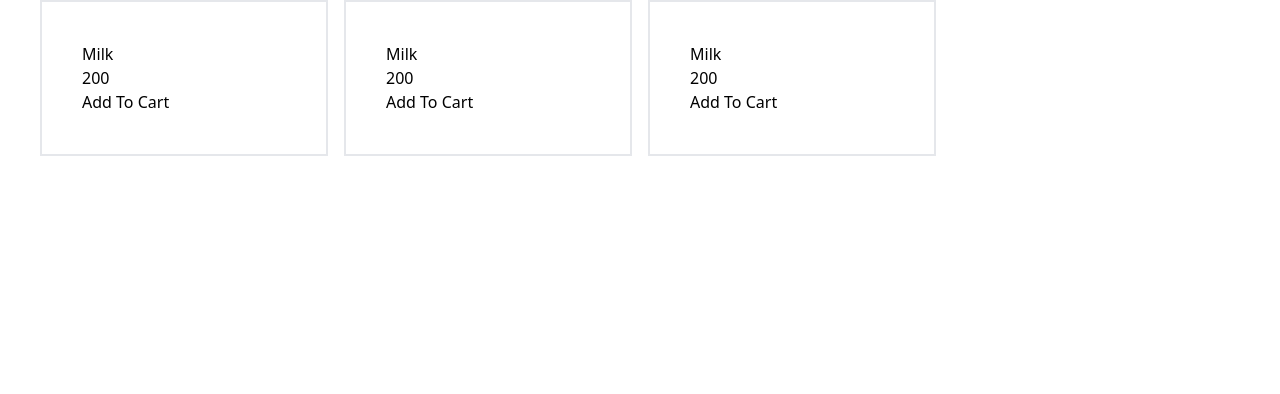
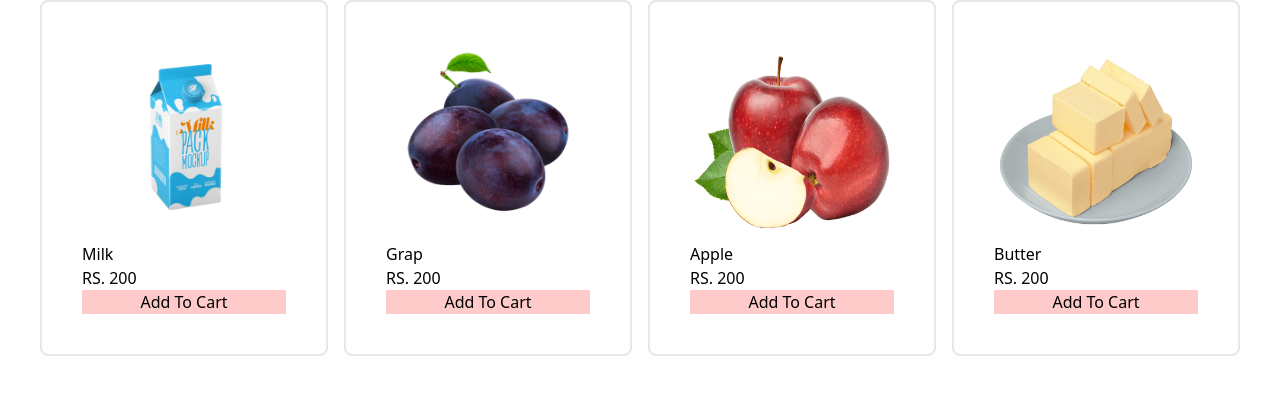
Before and after one commit to samsaw777/bookList, a plain HTML site: page index.html in a window 1280 px wide. Drawn offline with nearby package versions, Linux system fonts and the light colour scheme.

Commit message:
Images added into the folder and blueprint for the Items created

```diff
--- a/Items.js
+++ b/Items.js
@@ -3,14 +3,22 @@ const groceryItemsList = [
   {
     name: "Milk",
     price: 200,
+    url: "Images/milk.png",
   },
   {
-    name: "Milk",
+    name: "Grap",
     price: 200,
+    url: "Images/graps.png",
   },
   {
-    name: "Milk",
+    name: "Apple",
     price: 200,
+    url: "Images/apple.png",
+  },
+  {
+    name: "Butter",
+    price: 200,
+    url: "Images/butter.png",
   },
 ];
 
--- a/index.html
+++ b/index.html
@@ -6,7 +6,6 @@
     <meta name="viewport" content="width=device-width, initial-scale=1.0" />
     <title>Grocy-Online</title>
     <script src="https://cdn.tailwindcss.com"></script>
-    <script type="module" defer src="script.js"></script>
   </head>
   <body>
     <div class="mx-10">
@@ -15,5 +14,6 @@
         class="grid grid-cols-4 grid-flow-rows gap-4 md:grid-cols-2 lg:grid-cols-3 xl:grid-cols-4"
       ></div>
     </div>
+    <script type="module" defer src="script.js"></script>
   </body>
 </html>
--- a/script.js
+++ b/script.js
@@ -4,12 +4,15 @@ import groceryItemsList from "/Items.js";
 //Getting the elements using id's
 const groceryDiv = document.getElementById("groceryList");
 
+//displaying the groceryItems list.
 groceryItemsList.map((item) => {
+  console.log(item.url);
   groceryDiv.innerHTML += `
-    <div class="p-10 border border-2 ">
+    <div class="p-10 border border-2 rounded-lg hover:shadow-lg cursor-pointer">
+        <img src="${item.url}" alt="product name" class="h-[200px] mx-auto"/>
         <p>${item.name}</p>
-        <p>${item.price}</p>
-        <button>Add To Cart</button>
+        <p>RS. ${item.price}</p>
+        <button class="w-full block mx-auto px-10 bg-red-200">Add To Cart</button>
     </div>
     `;
 });
```
Also changed, not shown: Images/apple.png (added), Images/badam.png (added), Images/butter.png (added), Images/carrot.png (added), Images/graps.png (added), Images/milk.png (added).
